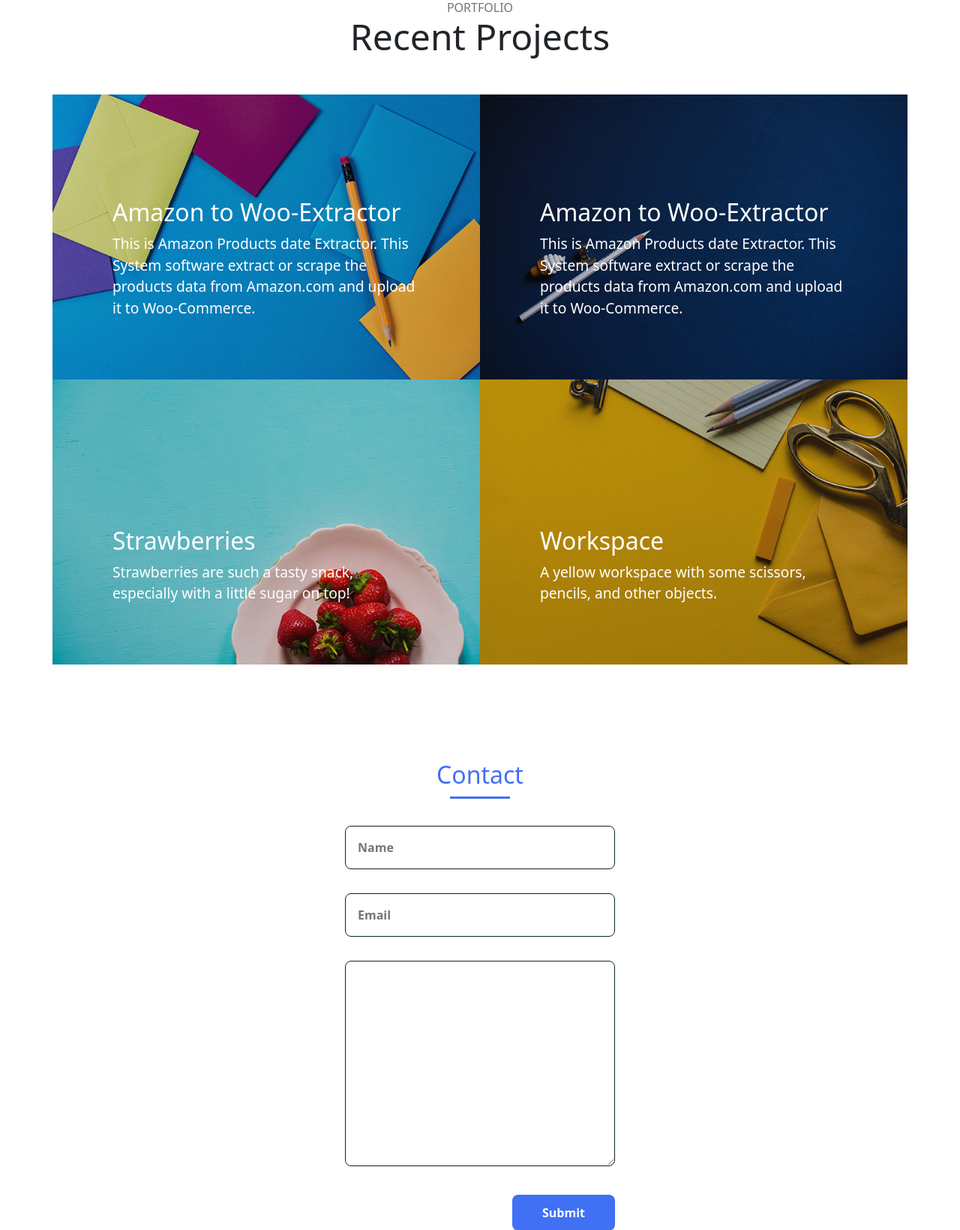
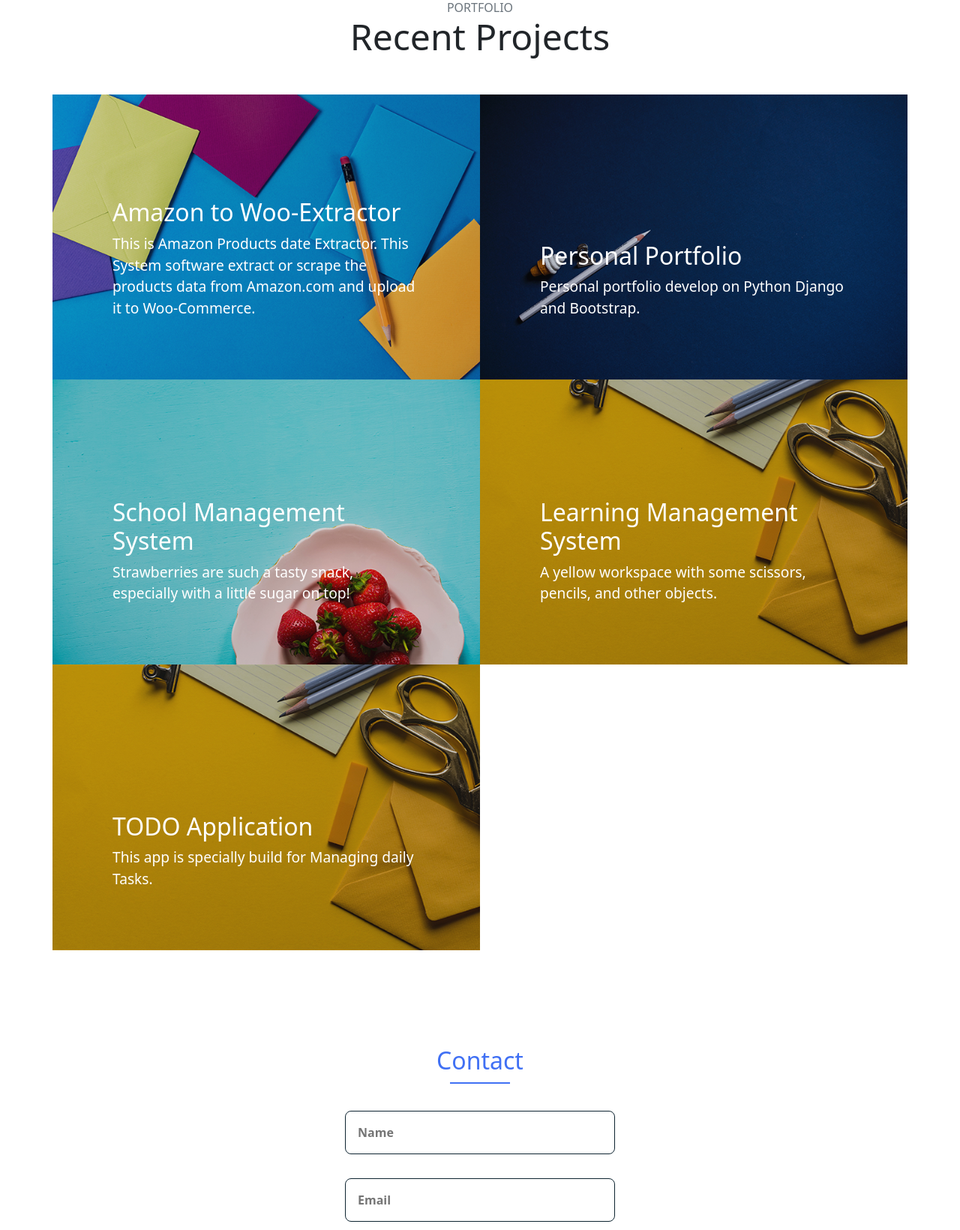
Before and after one commit to shujaakbar2020/ShujaPortfolio, a Django app: page / in a window 1280 px wide. Shown: the part 2318-3958 px from the top of the page at 75% size. Run offline with Django 3.2, Linux system fonts and the light colour scheme; some libraries are stand-ins or nearby versions.

Commit message:
Updating portfolio Projects

```diff
--- a/portfolio/templates/portfolio/index.html
+++ b/portfolio/templates/portfolio/index.html
@@ -178,7 +178,7 @@
             <!--===== WORK =====-->
             <section class="work section" id="work">
                 <h2 class="section-title">Work</h2>
-<div class="container">
+                <div class="container">
                     <div class="content-section-heading text-center">
                         <h3 class="text-secondary mb-0">Portfolio</h3>
                         <h2 class="mb-5">Recent Projects</h2>
@@ -196,21 +196,21 @@
                             </a>
                         </div>
                         <div class="col-lg-6">
-                            <a class="portfolio-item" href="#!">
+                            <a class="portfolio-item" href="https://github.com/shujaakbar2020/ShujaPortfolio">
                                 <div class="caption">
                                     <div class="caption-content">
-                                        <div class="h2">Amazon to Woo-Extractor</div>
-                                        <p class="mb-0">This is Amazon Products date Extractor. This System software extract or scrape the products data from Amazon.com and upload it to Woo-Commerce.</p>
+                                        <div class="h2">Personal Portfolio</div>
+                                        <p class="mb-0">Personal portfolio develop on Python Django and Bootstrap.</p>
                                     </div>
                                 </div>
                                 <img class="img-fluid" src="{% static 'assets/img/portfolio-2.jpg' %}" alt="..." />
                             </a>
                         </div>
                         <div class="col-lg-6">
-                            <a class="portfolio-item" href="#!">
+                            <a class="portfolio-item" href="https://github.com/shujaakbar2020/SchoolManagement">
                                 <div class="caption">
                                     <div class="caption-content">
-                                        <div class="h2">Strawberries</div>
+                                        <div class="h2">School Management System</div>
                                         <p class="mb-0">Strawberries are such a tasty snack, especially with a little sugar on top!</p>
                                     </div>
                                 </div>
@@ -218,11 +218,22 @@
                             </a>
                         </div>
                         <div class="col-lg-6">
-                            <a class="portfolio-item" href="#!">
+                            <a class="portfolio-item" href="https://github.com/shujaakbar2020/LMS">
                                 <div class="caption">
                                     <div class="caption-content">
-                                        <div class="h2">Workspace</div>
+                                        <div class="h2">Learning Management System</div>
                                         <p class="mb-0">A yellow workspace with some scissors, pencils, and other objects.</p>
+                                    </div>
+                                </div>
+                                <img class="img-fluid" src="{% static 'assets/img/portfolio-4.jpg' %}" alt="..." />
+                            </a>
+                        </div>
+                        <div class="col-lg-6">
+                            <a class="portfolio-item" href="https://github.com/shujaakbar2020/todo_app">
+                                <div class="caption">
+                                    <div class="caption-content">
+                                        <div class="h2">TODO Application</div>
+                                        <p class="mb-0">This app is specially build for Managing daily Tasks.</p>
                                     </div>
                                 </div>
                                 <img class="img-fluid" src="{% static 'assets/img/portfolio-4.jpg' %}" alt="..." />
```
